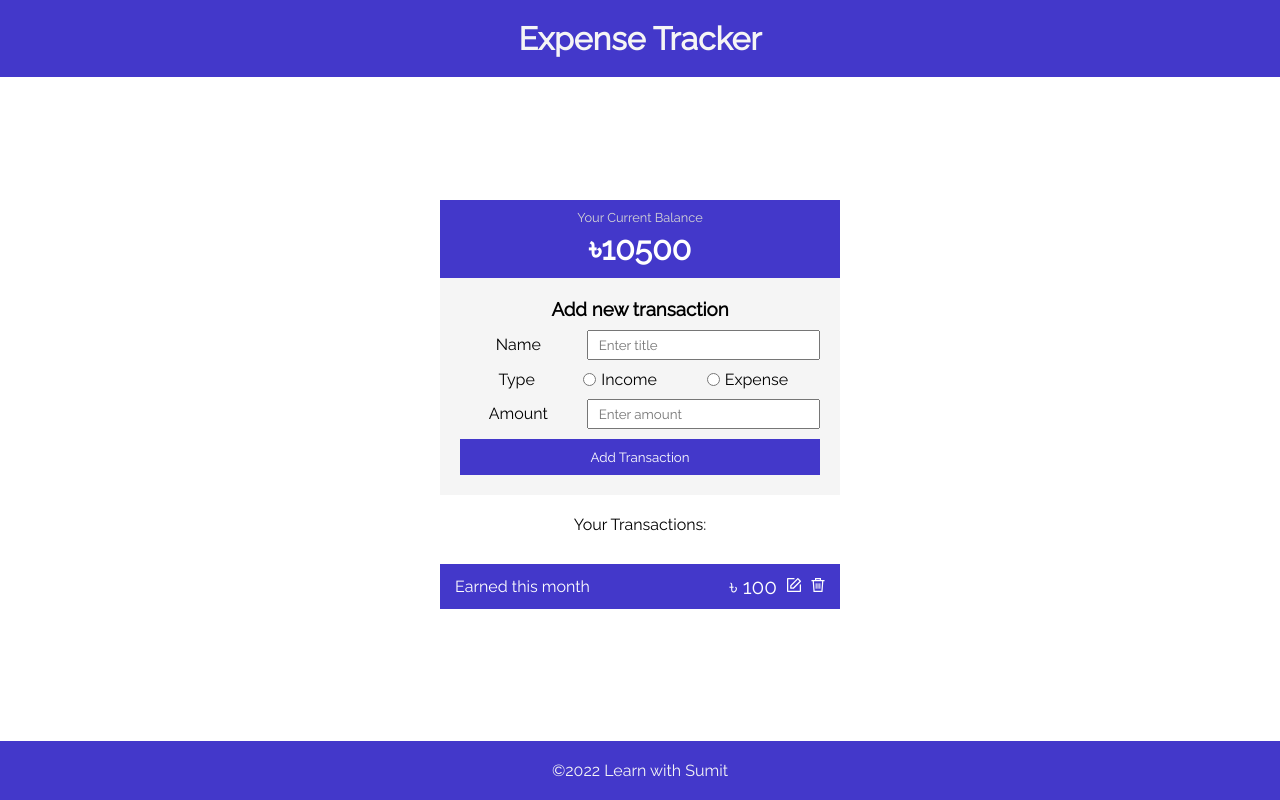
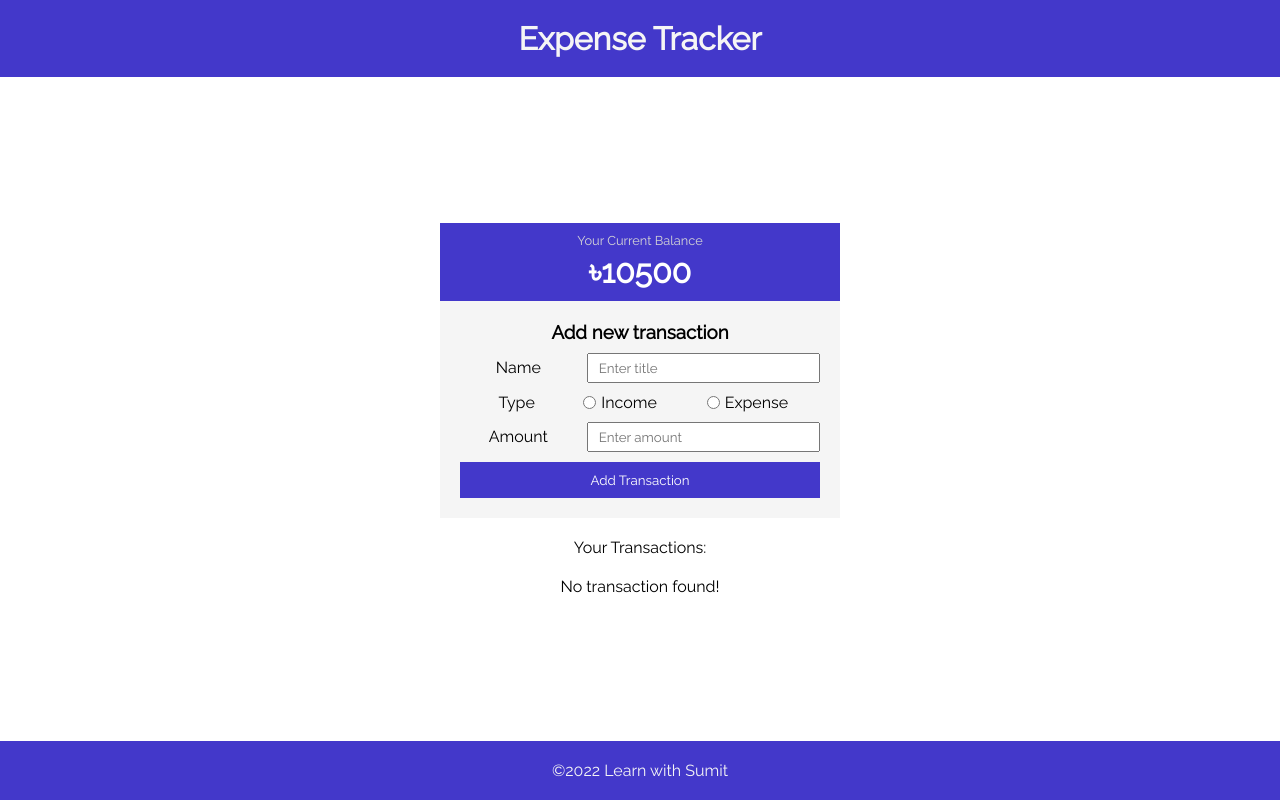
Before and after one commit to rayhan1650/expense-tracker_CRUD_redux-toolkit, a React (Create React App) app: page / in a window 1280 px wide. Built offline with nearby package versions, Linux system fonts and the light colour scheme.

Commit message:
fetch transaction completed

```diff
--- a/src/components/Transactions/Transaction.js
+++ b/src/components/Transactions/Transaction.js
@@ -2,12 +2,13 @@
 import editImage from "../../assets/images/edit.svg";
 import deleteImage from "../../assets/images/delete.svg";
 
-const Transaction = () => {
+const Transaction = ({ transaction }) => {
+  const { name, amount, type } = transaction || {};
   return (
-    <li className="transaction income">
-      <p>Earned this month</p>
+    <li className={`transaction ${type}`}>
+      <p>{name}</p>
       <div className="right">
-        <p>৳ 100</p>
+        <p>৳ {amount}</p>
         <button className="link">
           <img className="icon" src={editImage} alt="edit" />
         </button>
--- a/src/components/Transactions/Transactions.js
+++ b/src/components/Transactions/Transactions.js
@@ -1,15 +1,33 @@
 import React from "react";
+import { useSelector } from "react-redux";
 import Transaction from "./Transaction";
 
 const Transactions = () => {
+  const { transactions, isLoading, isError, error } = useSelector(
+    (state) => state.transaction
+  );
+
+  let content = null;
+  if (isLoading) {
+    content = <p>Loading...</p>;
+  }
+  if (!isLoading && isError) {
+    content = <p className="error">{error}</p>;
+  }
+  if (!isLoading && !isError && transactions.length > 0) {
+    content = transactions.map((transaction) => (
+      <Transaction key={transaction.id} transaction={transaction} />
+    ));
+  }
+  if (!isLoading && !isError && transactions.length === 0) {
+    content = <p>No transaction found!</p>;
+  }
   return (
     <>
       <p className="second_heading">Your Transactions:</p>
 
       <div className="conatiner_of_list_of_transactions">
-        <ul>
-          <Transaction />
-        </ul>
+        <ul>{content}</ul>
       </div>
     </>
   );
```
